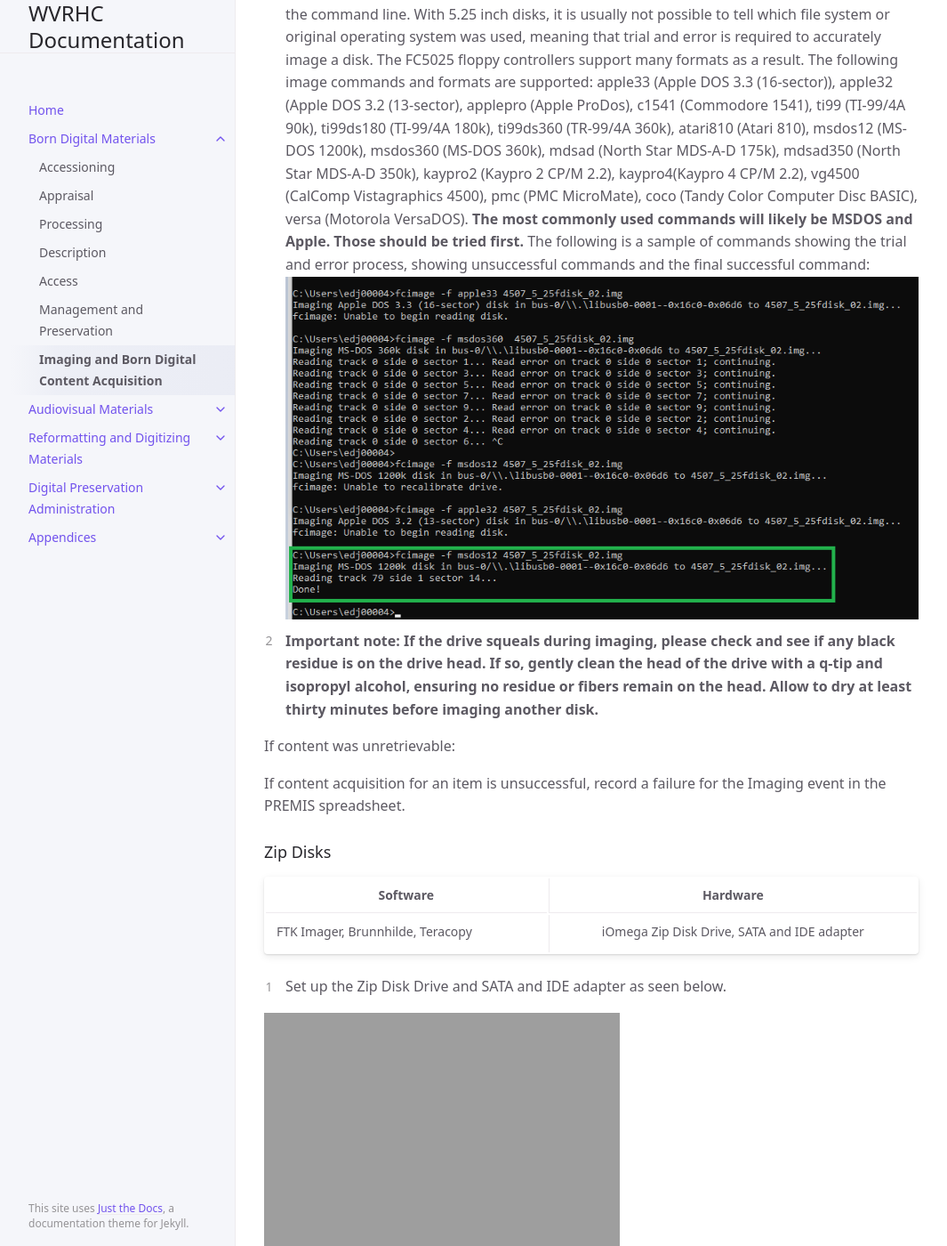
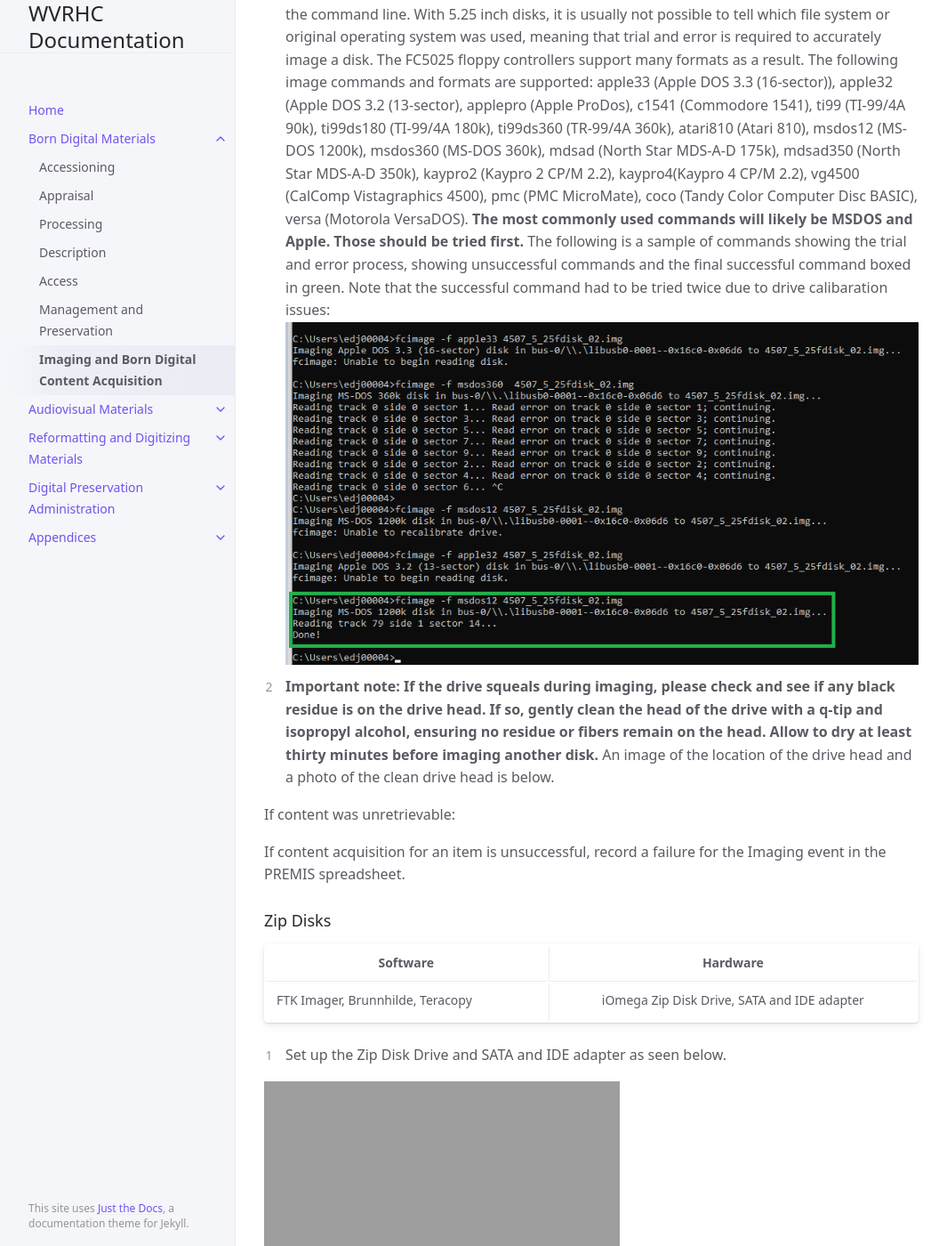
Before and after one commit to elizajames/digital-preservation-documentation, a Jekyll site: the page built from docs/Born-Digital-Materials/imaging-and-content-acquisition.md, in a window 1280 px wide and 1400 px high, scrolled down 11116 px. Shown: the whole window at 89% size, without its empty margins (107-1172 px from the left). Built offline with Jekyll 4.4.1, drawn with Linux system fonts in a browser that asks for light colours.

Commit message:
Update imaging-and-content-acquisition.md

```diff
--- a/docs/Born-Digital-Materials/imaging-and-content-acquisition.md
+++ b/docs/Born-Digital-Materials/imaging-and-content-acquisition.md
@@ -186,10 +186,9 @@ The WVRHC does not have a case available for the 5.25 inch floppy disk drive and
 
 <img src="https://elizajames.github.io/digital-preservation-documentation/assets/images/media_imaging_manual/5_25_floppy_locked.jpg" alt="Image of drive in locked position.">
 
-5. The WVRHC uses the command line version of the FC5025 Floppy Controller software. Open the command line. With 5.25 inch disks, it is usually not possible to tell which file system or original operating system was used, meaning that trial and error is required to accurately image a disk. The FC5025 floppy controllers support many formats as a result. The following image commands and formats are supported: apple33 (Apple DOS 3.3 (16-sector)), apple32 (Apple DOS 3.2 (13-sector), applepro (Apple ProDos), c1541 (Commodore 1541), ti99 (TI-99/4A 90k), ti99ds180 (TI-99/4A 180k), ti99ds360 (TR-99/4A 360k), atari810 (Atari 810), msdos12 (MS-DOS 1200k), msdos360 (MS-DOS 360k), mdsad (North Star MDS-A-D 175k), mdsad350 (North Star MDS-A-D 350k), kaypro2 (Kaypro 2 CP/M 2.2), kaypro4(Kaypro 4 CP/M 2.2), vg4500 (CalComp Vistagraphics 4500), pmc (PMC MicroMate), coco (Tandy Color Computer Disc BASIC), versa (Motorola VersaDOS). __The most commonly used commands will likely be MSDOS and Apple. Those should be tried first.__ The following is a sample of commands showing the trial and error process, showing unsuccessful commands and the final successful command:
+5. The WVRHC uses the command line version of the FC5025 Floppy Controller software. Open the command line. With 5.25 inch disks, it is usually not possible to tell which file system or original operating system was used, meaning that trial and error is required to accurately image a disk. The FC5025 floppy controllers support many formats as a result. The following image commands and formats are supported: apple33 (Apple DOS 3.3 (16-sector)), apple32 (Apple DOS 3.2 (13-sector), applepro (Apple ProDos), c1541 (Commodore 1541), ti99 (TI-99/4A 90k), ti99ds180 (TI-99/4A 180k), ti99ds360 (TR-99/4A 360k), atari810 (Atari 810), msdos12 (MS-DOS 1200k), msdos360 (MS-DOS 360k), mdsad (North Star MDS-A-D 175k), mdsad350 (North Star MDS-A-D 350k), kaypro2 (Kaypro 2 CP/M 2.2), kaypro4(Kaypro 4 CP/M 2.2), vg4500 (CalComp Vistagraphics 4500), pmc (PMC MicroMate), coco (Tandy Color Computer Disc BASIC), versa (Motorola VersaDOS). __The most commonly used commands will likely be MSDOS and Apple. Those should be tried first.__ The following is a sample of commands showing the trial and error process, showing unsuccessful commands and the final successful command boxed in green. Note that the successful command had to be tried twice due to drive calibaration issues:
 <img src="https://elizajames.github.io/digital-preservation-documentation/assets/images/media_imaging_manual/fc5025_command_line_sample.png" alt="Command line demonstrations showing non-functional and functional commands.">
-6.  __Important note: If the drive squeals during imaging, please check and see if any black residue is on the drive head. If so, gently clean the head of the drive with a q-tip and isopropyl alcohol, ensuring no residue or fibers remain on the head. Allow to dry at least thirty minutes before imaging another disk.__
-
+6.  __Important note: If the drive squeals during imaging, please check and see if any black residue is on the drive head. If so, gently clean the head of the drive with a q-tip and isopropyl alcohol, ensuring no residue or fibers remain on the head. Allow to dry at least thirty minutes before imaging another disk.__ An image of the location of the drive head and a photo of the clean drive head is below.
 
 
 If content was unretrievable:
```
